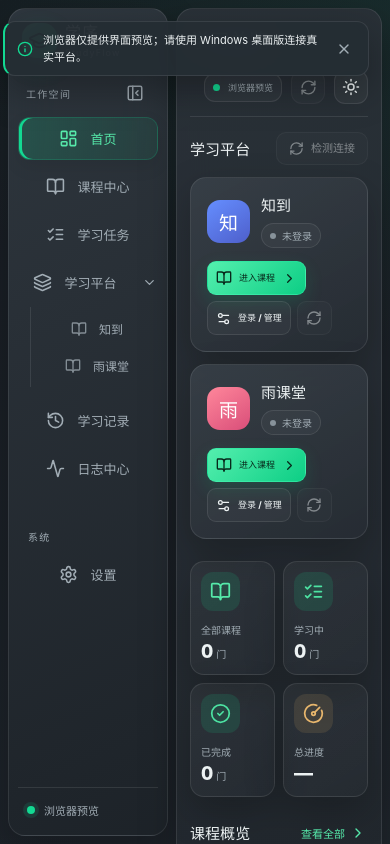
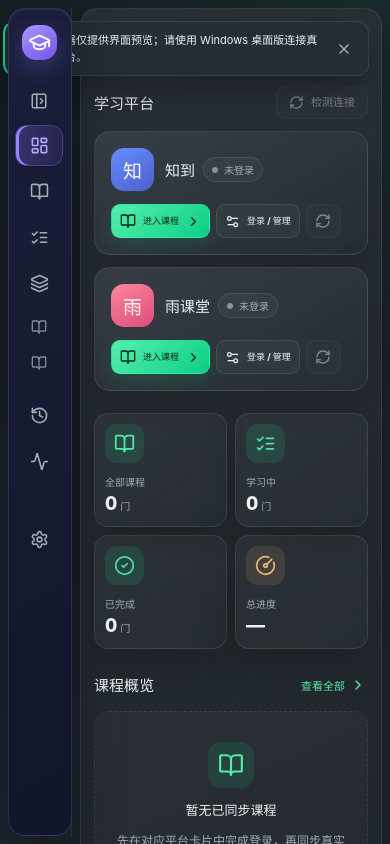
Before and after one commit to 07xh/StudyFlow, a React (Vite) app in the folder frontend/: page / in a window 390 px wide. Shown: the top 844 px of the page. Built offline with nearby package versions, Linux system fonts and the light colour scheme.

Commit message:
ui: make LightC-inspired sidebar compact and floating

```diff
--- a/frontend/src/ui/AppShell.tsx
+++ b/frontend/src/ui/AppShell.tsx
@@ -41,15 +41,17 @@ export function AppShell({
   page,onNavigate,dark,onThemeToggle,onRefresh,desktop,notice,onDismissNotice,compact,children
 }:Props){
   const [collapsed,setCollapsed]=useState(()=>{
-    try{return window.localStorage.getItem("studyflow.nav.collapsed")==="true";}
-    catch{return false;}
+    try{
+      const saved=window.localStorage.getItem("studyflow.nav.collapsed.v2");
+      return saved===null?true:saved==="true";
+    }catch{return true;}
   });
   const [platformExpanded,setPlatformExpanded]=useState(()=>{
     try{return window.localStorage.getItem("studyflow.nav.platform-expanded")!=="false";}
     catch{return true;}
   });
   useEffect(()=>{
-    try{window.localStorage.setItem("studyflow.nav.collapsed",String(collapsed));}
+    try{window.localStorage.setItem("studyflow.nav.collapsed.v2",String(collapsed));}
     catch{/* Navigation stays usable in this session. */}
   },[collapsed]);
   useEffect(()=>{
@@ -91,6 +93,7 @@ export function AppShell({
 
   return <div className={["app","sf-shell",dark?"dark":"",collapsed?"sf-collapsed":"",compact?"sf-compact":""].filter(Boolean).join(" ")}>
     <aside className="sidebar" aria-label="主导航">
+      <div className="sf-sidebar-panel">
       <div className="brand">
         <div className="brand-icon"><GraduationCap size={23}/></div>
         <div><strong>学序</strong><small>StudyFlow</small></div>
@@ -114,6 +117,7 @@ export function AppShell({
           {desktop?"Windows 桌面":"浏览器预览"}
         </div>
       </div>
+      </div>
     </aside>
     <main className="main" id="main-content">
       <header className="sf-header">
--- a/frontend/src/ui/foundation.css
+++ b/frontend/src/ui/foundation.css
@@ -72,43 +72,68 @@
 .sf-shell .sidebar{
   position:sticky;
   top:12px;
-  width:238px;
+  z-index:50;
+  width:64px;
   height:calc(100vh - 24px);
-  min-height:520px;
-  flex:0 0 auto;
-  overflow:auto;
-  padding:22px 14px 14px;
+  min-height:0;
+  flex:0 0 64px;
+  overflow:visible;
+  padding:0;
   display:flex;
   flex-direction:column;
-  border:1px solid var(--line);
-  border-radius:21px;
   color:var(--text);
-  background:linear-gradient(155deg,rgba(48,56,64,.96),rgba(29,35,41,.96));
-  box-shadow:var(--soft-shadow);
+  background:transparent;
+}
+.sf-shell .sf-sidebar-panel{
+  position:relative;
+  display:flex;
+  flex-direction:column;
+  align-items:stretch;
+  width:64px;
+  height:100%;
+  min-height:0;
+  max-height:calc(100vh - 24px);
+  overflow-x:hidden;
+  overflow-y:auto;
+  padding:14px 7px 12px;
+  border:1px solid rgba(137,119,255,.24);
+  border-radius:19px;
+  color:var(--text);
+  background:linear-gradient(155deg,rgba(27,31,59,.98),rgba(17,22,43,.98));
+  box-shadow:0 18px 48px rgba(4,7,22,.38),inset 0 1px 0 rgba(255,255,255,.055);
   backdrop-filter:blur(24px);
   -webkit-backdrop-filter:blur(24px);
+  transition:width .22s cubic-bezier(.2,.8,.2,1),border-color .18s,box-shadow .18s;
+  scrollbar-width:none;
 }
-.sf-shell:not(.dark) .sidebar{
-  background:linear-gradient(155deg,rgba(255,255,255,.97),rgba(239,246,241,.97));
+.sf-shell .sf-sidebar-panel::-webkit-scrollbar{display:none}
+.sf-shell:not(.dark) .sf-sidebar-panel{
+  border-color:rgba(106,84,210,.18);
+  background:linear-gradient(155deg,rgba(255,255,255,.98),rgba(244,242,255,.98));
+  box-shadow:0 16px 40px rgba(45,34,92,.12),inset 0 1px 0 rgba(255,255,255,.8);
 }
+.sf-shell .sf-sidebar-panel>*{flex:0 0 auto}
 .sf-shell .brand{
+  width:210px;
   display:flex;
   align-items:center;
   gap:11px;
+  min-height:43px;
   padding:0 8px;
-  margin:0 0 31px;
+  margin:0 0 24px;
 }
 .sf-shell .brand-icon{
   width:43px;height:43px;flex:none;
   display:grid;place-items:center;
   border-radius:14px;
-  color:#08291b;
-  background:linear-gradient(145deg,#55f0b0,#0acb83);
-  box-shadow:0 8px 22px rgba(10,215,139,.24);
+  color:#fff;
+  background:linear-gradient(145deg,#aa96ff,#7154e8);
+  box-shadow:0 8px 22px rgba(127,99,237,.3);
 }
 .sf-shell .brand strong{display:block;color:var(--text);font-size:19px;letter-spacing:1px;line-height:1.2}
 .sf-shell .brand small{display:block;margin-top:4px;color:var(--muted);font-size:10px;letter-spacing:1.2px}
 .sf-shell .sf-nav-head{
+  width:210px;
   display:flex;align-items:center;justify-content:space-between;gap:8px;
   padding:0 8px;margin:0 0 9px;
 }
@@ -123,12 +148,13 @@
   color:var(--muted);background:transparent;cursor:pointer;
   transition:background .16s,color .16s,border-color .16s;
 }
-.sf-shell .sf-nav-toggle:hover{color:var(--accent-text);background:var(--soft-accent);border-color:var(--line)}
-.sf-shell .sf-nav-group{margin-bottom:17px}
+.sf-shell .sf-nav-toggle:hover{color:#a995ff;background:rgba(139,116,255,.14);border-color:var(--line)}
+.sf-shell .sf-nav-group{width:210px;margin-bottom:15px}
 .sf-shell .sf-nav-group nav{display:grid;gap:5px}
 .sf-shell .nav{
-  width:100%;min-width:0;display:flex;align-items:center;gap:12px;
-  margin:0;padding:11px 12px;
+  width:100%;min-width:0;min-height:40px;
+  display:flex;align-items:center;gap:12px;
+  margin:0;padding:10px 12px;
   border:1px solid transparent;border-radius:12px;
   color:var(--muted);background:transparent;
   font-size:13px;font-weight:550;text-align:left;cursor:pointer;
@@ -136,18 +162,19 @@
 }
 .sf-shell .nav svg{flex:none}
 .sf-shell .nav-label{overflow:hidden;text-overflow:ellipsis;white-space:nowrap}
-.sf-shell .nav:hover{color:var(--text);background:rgba(255,255,255,.055)}
-.sf-shell:not(.dark) .nav:hover{background:rgba(20,60,40,.05)}
+.sf-shell .nav:hover{color:var(--text);background:rgba(139,116,255,.09)}
 .sf-shell .nav.active{
-  color:var(--accent-text);
-  border-color:rgba(19,217,146,.19);
-  background:linear-gradient(95deg,rgba(19,217,146,.18),rgba(19,217,146,.07));
-  box-shadow:inset 3px 0 var(--accent),0 7px 18px rgba(0,0,0,.08);
+  color:#b8a8ff;
+  border-color:rgba(153,130,255,.25);
+  background:linear-gradient(95deg,rgba(129,101,238,.3),rgba(129,101,238,.11));
+  box-shadow:inset 3px 0 #9a83ff,0 7px 18px rgba(0,0,0,.09);
   font-weight:700;
 }
-.sf-shell .nav .right{margin-left:auto;color:var(--accent-text)}
+.sf-shell:not(.dark) .nav.active{color:#6d54d8;background:linear-gradient(95deg,rgba(129,101,238,.17),rgba(129,101,238,.07))}
+.sf-shell .nav .right{margin-left:auto;color:#b8a8ff}
 .sf-shell .sf-nav-system{margin-top:22px}
 .sf-shell .sidebar-bottom{
+  width:210px;
   margin-top:auto;padding:14px 9px 3px;
   border-top:1px solid var(--line);
   color:var(--muted);font-size:11px;
@@ -501,12 +528,12 @@
 .sf-shell button:active:not(:disabled){transform:translateY(0) scale(.985)}
 .sf-shell ::selection{color:#062719;background:rgba(30,226,151,.38)}
 @media(max-width:1050px){
-  .sf-shell .sidebar{width:210px}
   .sf-shell .main{padding:18px}
 }
 @media(max-width:720px){
   .app.sf-shell{gap:8px;padding:8px}
-  .sf-shell .sidebar{width:184px;height:calc(100vh - 16px);top:8px;padding:17px 10px 10px;border-radius:17px}
+  .sf-shell .sidebar{height:calc(100vh - 16px);top:8px}
+  .sf-shell .sf-sidebar-panel{max-height:calc(100vh - 16px);border-radius:17px}
   .sf-shell .main{min-height:calc(100vh - 16px);padding:15px 13px;border-radius:17px}
   .sf-shell .sf-header{align-items:flex-start;flex-wrap:wrap;margin-bottom:15px;padding-bottom:12px}
   .sf-shell .sf-header h1{font-size:20px}
@@ -519,7 +546,11 @@
   .sf-shell .credential-form>.actions{grid-column:auto}
 }
 @media(max-width:500px){
-  .sf-shell .sidebar{width:160px;padding:14px 9px}
+  .sf-shell .sidebar{width:64px;flex-basis:64px}
+  .sf-shell .sf-sidebar-panel{padding:12px 6px 10px}
+  .sf-shell:not(.sf-collapsed) .sf-sidebar-panel{width:min(216px,calc(100vw - 82px))}
+  .sf-shell.sf-collapsed .sf-sidebar-panel:hover,
+  .sf-shell.sf-collapsed .sf-sidebar-panel:focus-within{width:min(216px,calc(100vw - 82px))}
   .sf-shell .brand{gap:8px;padding:0 4px;margin-bottom:20px}
   .sf-shell .brand-icon{width:35px;height:35px}
   .sf-shell .brand strong{font-size:16px}
@@ -584,25 +615,82 @@
 @media(max-width:500px){.qr-backdrop .qr-dialog{padding:15px}.qr-backdrop .qr-image-area{min-height:225px}}
 
 
-/* The sidebar collapse control changes the actual rail width and content visibility. */
-.sf-shell.sf-collapsed .sidebar{width:76px;padding:20px 9px 12px}
-.sf-shell.sf-collapsed .brand{justify-content:center;padding:0;margin-bottom:26px}
-.sf-shell.sf-collapsed .brand>div:last-child,
-.sf-shell.sf-collapsed .sf-nav-head .section-label,
-.sf-shell.sf-collapsed .sf-nav-group>.section-label,
-.sf-shell.sf-collapsed .nav-label,
-.sf-shell.sf-collapsed .nav .right,
-.sf-shell.sf-collapsed .sidebar-bottom{display:none}
-.sf-shell.sf-collapsed .sf-nav-head{justify-content:center;padding:0}
-.sf-shell.sf-collapsed .nav{justify-content:center;padding:11px 8px}
-
-
-/* Keep the collapse affordance functional at every window width. */
+/* LightC-inspired compact floating rail: hover/focus expands over content without reflow. */
+.sf-shell.sf-collapsed .sf-sidebar-panel{width:64px}
+.sf-shell:not(.sf-collapsed) .sf-sidebar-panel{width:226px}
+.sf-shell.sf-collapsed .sf-sidebar-panel:hover,
+.sf-shell.sf-collapsed .sf-sidebar-panel:focus-within{
+  width:226px;
+  border-color:rgba(153,130,255,.42);
+  box-shadow:0 22px 58px rgba(4,7,22,.48),inset 0 1px 0 rgba(255,255,255,.07);
+}
+.sf-shell.sf-collapsed .sf-sidebar-panel:not(:hover):not(:focus-within) .brand{
+  width:48px;justify-content:center;padding:0;margin-bottom:22px;
+}
+.sf-shell.sf-collapsed .sf-sidebar-panel:not(:hover):not(:focus-within) .brand>div:last-child,
+.sf-shell.sf-collapsed .sf-sidebar-panel:not(:hover):not(:focus-within) .sf-nav-head .section-label,
+.sf-shell.sf-collapsed .sf-sidebar-panel:not(:hover):not(:focus-within) .sf-nav-group>.section-label,
+.sf-shell.sf-collapsed .sf-sidebar-panel:not(:hover):not(:focus-within) .nav-label,
+.sf-shell.sf-collapsed .sf-sidebar-panel:not(:hover):not(:focus-within) .nav .right,
+.sf-shell.sf-collapsed .sf-sidebar-panel:not(:hover):not(:focus-within) .sidebar-bottom{display:none}
+.sf-shell.sf-collapsed .sf-sidebar-panel:not(:hover):not(:focus-within) .sf-nav-head{
+  width:48px;justify-content:center;padding:0;
+}
+.sf-shell.sf-collapsed .sf-sidebar-panel:not(:hover):not(:focus-within) .sf-nav-group{width:48px}
+.sf-shell.sf-collapsed .sf-sidebar-panel:not(:hover):not(:focus-within) .nav{
+  justify-content:center;gap:0;padding:10px 8px;
+}
+.sf-shell.sf-collapsed .sf-sidebar-panel:not(:hover):not(:focus-within) .sf-subnav{
+  margin-left:0;padding:3px 0;border:0;
+}
+.sf-shell.sf-collapsed .sf-sidebar-panel:not(:hover):not(:focus-within) .sf-subnav .nav{
+  justify-content:center;padding:8px;
+}
+.sf-shell.sf-collapsed .sf-sidebar-panel:not(:hover):not(:focus-within) .sf-nav-expand{display:none}
+.sf-shell.sf-collapsed .sf-sidebar-panel:hover .brand,
+.sf-shell.sf-collapsed .sf-sidebar-panel:focus-within .brand{
+  width:210px;justify-content:flex-start;padding:0 8px;margin-bottom:24px;
+}
+.sf-shell.sf-collapsed .sf-sidebar-panel:hover .brand>div:last-child,
+.sf-shell.sf-collapsed .sf-sidebar-panel:focus-within .brand>div:last-child,
+.sf-shell.sf-collapsed .sf-sidebar-panel:hover .sf-nav-head .section-label,
+.sf-shell.sf-collapsed .sf-sidebar-panel:focus-within .sf-nav-head .section-label,
+.sf-shell.sf-collapsed .sf-sidebar-panel:hover .sf-nav-group>.section-label,
+.sf-shell.sf-collapsed .sf-sidebar-panel:focus-within .sf-nav-group>.section-label,
+.sf-shell.sf-collapsed .sf-sidebar-panel:hover .nav-label,
+.sf-shell.sf-collapsed .sf-sidebar-panel:focus-within .nav-label,
+.sf-shell.sf-collapsed .sf-sidebar-panel:hover .nav .right,
+.sf-shell.sf-collapsed .sf-sidebar-panel:focus-within .nav .right,
+.sf-shell.sf-collapsed .sf-sidebar-panel:hover .sidebar-bottom,
+.sf-shell.sf-collapsed .sf-sidebar-panel:focus-within .sidebar-bottom{display:block}
+.sf-shell.sf-collapsed .sf-sidebar-panel:hover .sf-nav-head,
+.sf-shell.sf-collapsed .sf-sidebar-panel:focus-within .sf-nav-head{
+  width:210px;justify-content:space-between;padding:0 8px;
+}
+.sf-shell.sf-collapsed .sf-sidebar-panel:hover .sf-nav-group,
+.sf-shell.sf-collapsed .sf-sidebar-panel:focus-within .sf-nav-group{width:210px}
+.sf-shell.sf-collapsed .sf-sidebar-panel:hover .nav,
+.sf-shell.sf-collapsed .sf-sidebar-panel:focus-within .nav{
+  justify-content:flex-start;gap:12px;padding:10px 12px;
+}
+.sf-shell.sf-collapsed .sf-sidebar-panel:hover .sf-subnav,
+.sf-shell.sf-collapsed .sf-sidebar-panel:focus-within .sf-subnav{
+  margin:3px 0 7px 24px;padding:4px 0 4px 10px;border-left:1px solid var(--line);
+}
+.sf-shell.sf-collapsed .sf-sidebar-panel:hover .sf-subnav .nav,
+.sf-shell.sf-collapsed .sf-sidebar-panel:focus-within .sf-subnav .nav{justify-content:flex-start;padding:8px 10px}
+.sf-shell.sf-collapsed .sf-sidebar-panel:hover .sf-nav-expand,
+.sf-shell.sf-collapsed .sf-sidebar-panel:focus-within .sf-nav-expand{display:grid}
 @media(max-width:720px){
-  .sf-shell.sf-collapsed .sidebar{width:64px;height:calc(100vh - 16px);top:8px;padding:17px 6px 10px}
+  .sf-shell .sidebar{height:calc(100vh - 16px);top:8px}
+  .sf-shell .sf-sidebar-panel{max-height:calc(100vh - 16px)}
 }
 @media(max-width:500px){
-  .sf-shell.sf-collapsed .sidebar{width:58px;padding:14px 5px}
+  .sf-shell .sf-sidebar{width:64px;flex-basis:64px}
+  .sf-shell .sf-sidebar-panel{padding:12px 6px 10px}
+  .sf-shell:not(.sf-collapsed) .sf-sidebar-panel{width:min(216px,calc(100vw - 82px))}
+  .sf-shell.sf-collapsed .sf-sidebar-panel:hover,
+  .sf-shell.sf-collapsed .sf-sidebar-panel:focus-within{width:min(216px,calc(100vw - 82px))}
 }
 
 
@@ -815,7 +903,7 @@
   border:1px solid transparent;border-radius:8px;color:var(--muted);
   background:transparent;cursor:pointer;
 }
-.sf-shell .sf-nav-expand:hover{color:var(--accent-text);background:var(--soft-accent)}
+.sf-shell .sf-nav-expand:hover{color:#a995ff;background:rgba(139,116,255,.14)}
 .sf-shell .sf-nav-expand svg{transition:transform .16s ease}
 .sf-shell .sf-chevron-closed{transform:rotate(-90deg)}
 .sf-shell .sf-subnav{
@@ -852,9 +940,9 @@
 .sf-shell .sf-task-shortcut>.secondary{flex:none;min-height:34px;margin:0}
 .sf-shell .sf-platform-card-head{min-height:45px}
 .sf-shell .sf-platform-nav-parent>.nav.active{box-shadow:inset 3px 0 var(--accent)}
-.sf-shell.sf-collapsed .sf-nav-expand{display:none}
-.sf-shell.sf-collapsed .sf-subnav{margin-left:0;padding:3px 0;border:0}
-.sf-shell.sf-collapsed .sf-subnav .nav{justify-content:center;padding:9px 8px}
+.sf-shell.sf-collapsed .sf-sidebar-panel:not(:hover):not(:focus-within) .sf-nav-expand{display:none}
+.sf-shell.sf-collapsed .sf-sidebar-panel:not(:hover):not(:focus-within) .sf-subnav{margin-left:0;padding:3px 0;border:0}
+.sf-shell.sf-collapsed .sf-sidebar-panel:not(:hover):not(:focus-within) .sf-subnav .nav{justify-content:center;padding:8px}
 @media(max-width:1020px){
   .sf-shell .sf-task-shortcuts{grid-template-columns:1fr}
   .sf-shell .sf-platform-detail .sf-platform-login{grid-template-columns:1fr}
```
Also changed, not shown: 2 other files (tests, documents, lock files or other folders).
